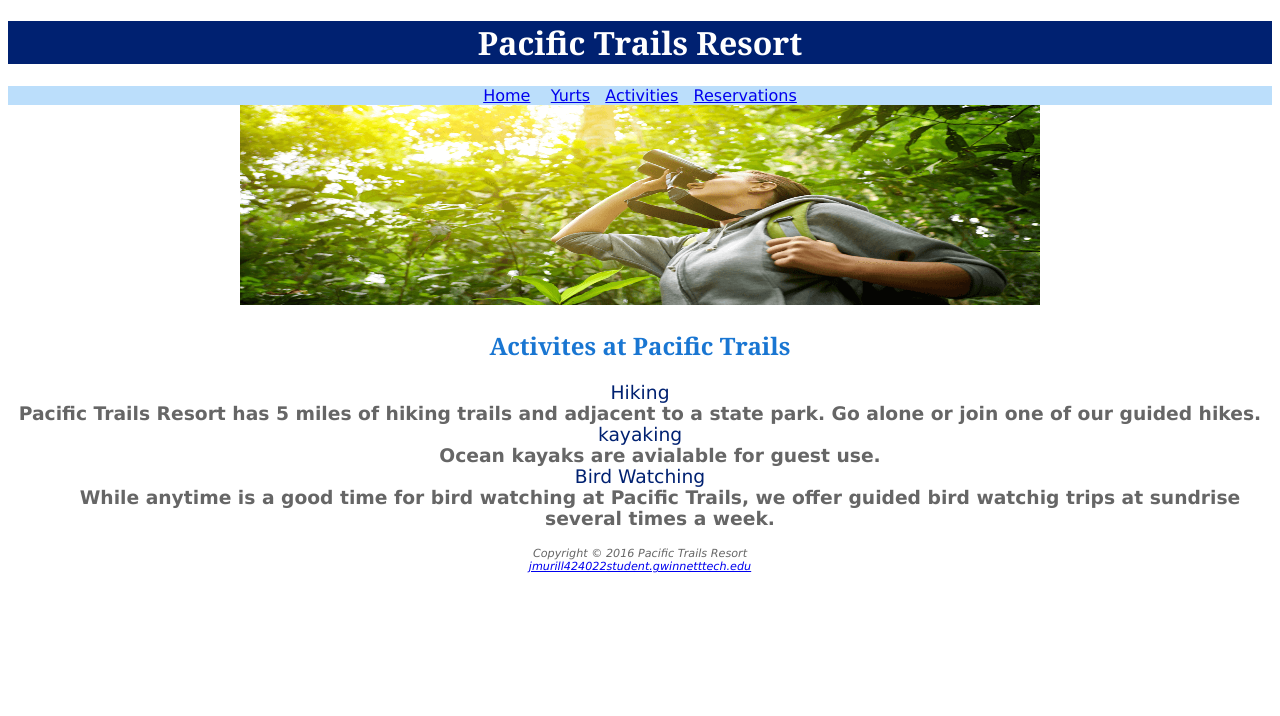
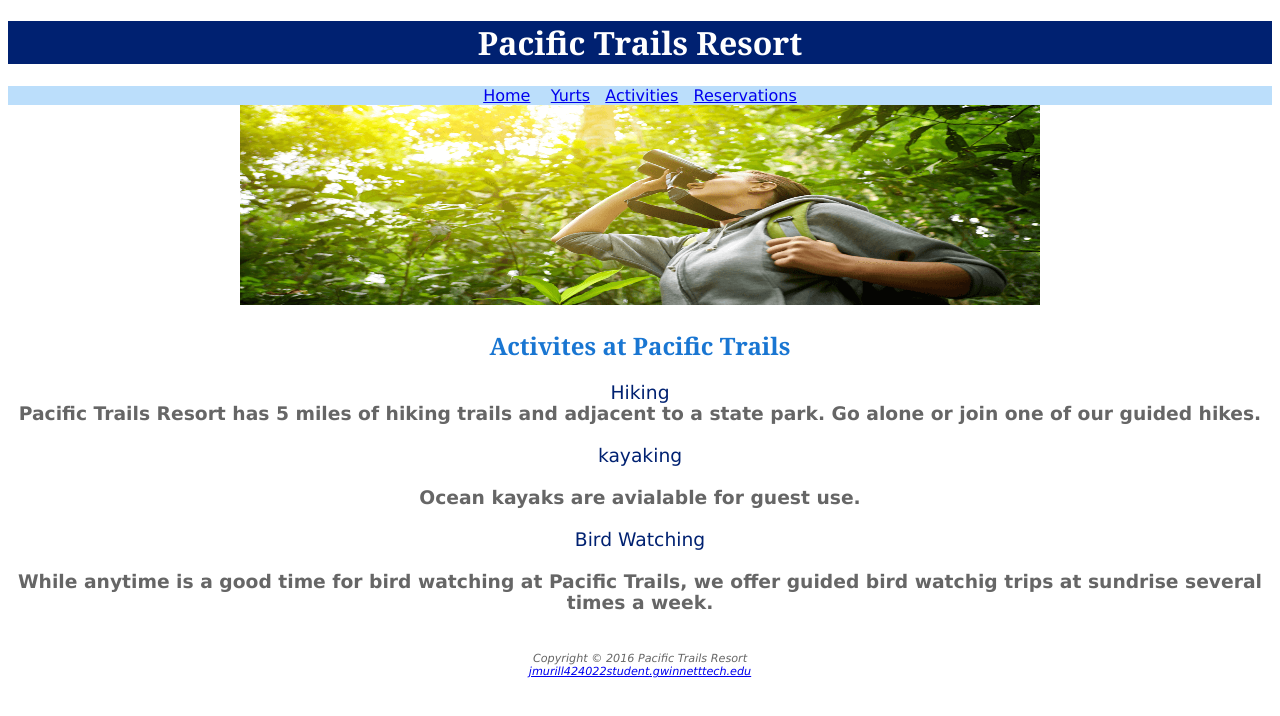
Before and after one commit to Judithm95/WebDevelopment, a plain HTML site: page ch04/activites.html in a window 1280 px wide. Drawn offline with Linux system fonts and the light colour scheme.

Commit message:
changed files

```diff
--- a/ch04/activites.html
+++ b/ch04/activites.html
@@ -27,15 +27,14 @@
 
  	<dt><strong>Hiking</strong></dt>
  	<span class="resort"> Pacific Trails Resort </span> has 5 miles of hiking trails and adjacent to a state park.
-    Go alone or join one of our guided hikes.
- 	<dt><strong>kayaking</strong></dt>
- 	<dd> Ocean kayaks are avialable for guest use.</dd>
- 	<dt><strong>Bird Watching</strong></dt>
- 	<dd>While anytime is a good time for bird watching at Pacific Trails, we offer guided bird watchig trips
-        at sundrise several times a week.
-    </dd>
- 	</dl>
-     </h3>
+    Go alone or join one of our guided hikes.<br><br>
+ 	<strong>kayaking</strong><br><br>
+ 	Ocean kayaks are avialable for guest use.<br><br>
+ 	<strong>Bird Watching</strong><br><br>
+ 	While anytime is a good time for bird watching at Pacific Trails, we offer guided bird watchig trips
+    at sundrise several times a week.<br><br>
+    </p>
+    </h3>
  	</main>
  	<footer>
  	Copyright © 2016 Pacific Trails Resort<br>
```
